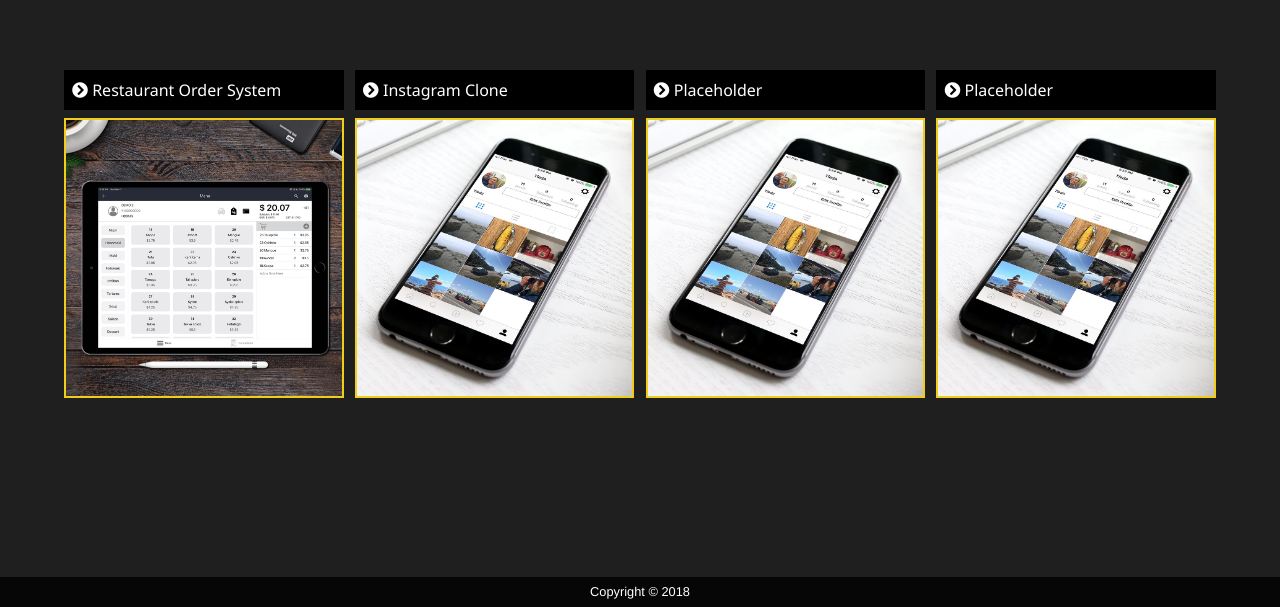
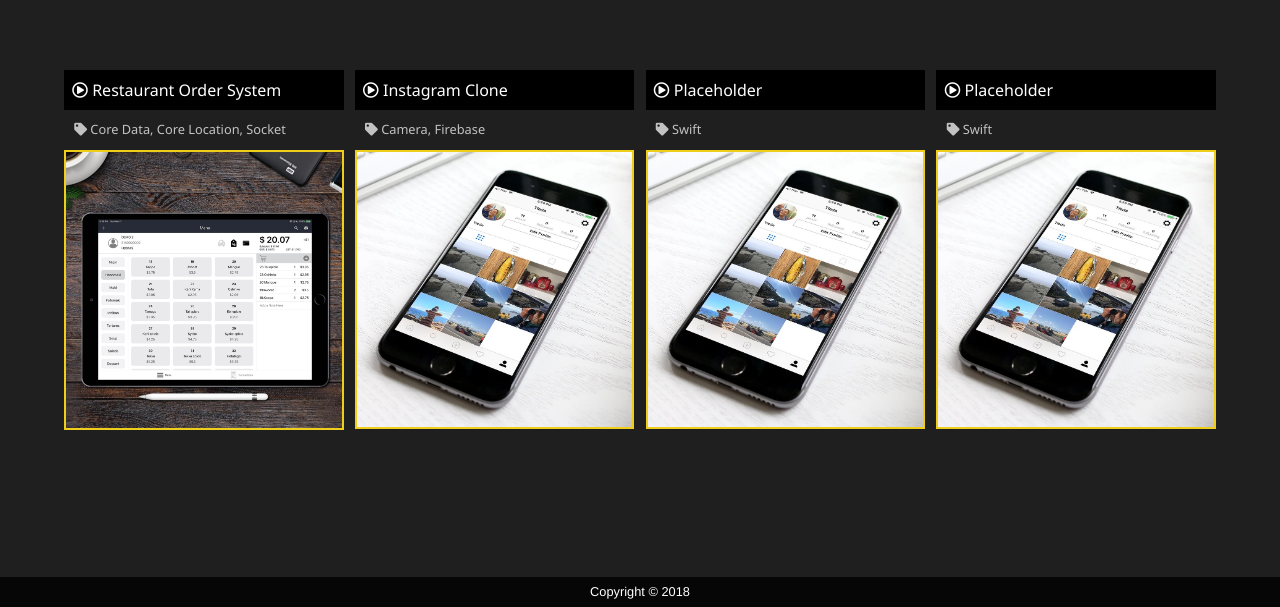
Before and after one commit to weitieda/personal-portfolio-website, a website: page dist/work.html in a window 1280 px wide. Shown: the part 206-813 px from the top of the page. Drawn offline with Linux system fonts and the light colour scheme.

Commit message:
about / work.html updated

```diff
--- a/package.json
+++ b/package.json
@@ -3,12 +3,15 @@
   "version": "1.0.0",
   "description": "weitieda.com",
   "main": "index.js",
+  "homepage": "https://weitieda.github.io/portfolio",
   "dependencies": {
+    "gh-pages": "^2.0.1",
     "node-sass": "^4.10.0"
   },
   "devDependencies": {},
   "scripts": {
-    "sass": "node-sass -w scss/ -o dist/css/ --recursive"
+    "sass": "node-sass -w scss/ -o dist/css/ --recursive",
+    "deploy": "gh-pages -d dist"
   },
   "author": "Tieda Wei",
   "license": "MIT"
--- a/scss/_mobile.scss
+++ b/scss/_mobile.scss
@@ -46,7 +46,7 @@
     transform: translate3d(100%, 0, 0);
 
     .portrait {
-      background: url('../img/portrait_small.jpg');
+      background: url("../img/portrait_small.jpg");
       width: 150px;
       height: 150px;
     }
@@ -54,12 +54,13 @@
 
   .about-info {
     grid-template-areas:
-      'bioimage'
-      'bio'
-      'job1'
-      'job2'
-      'job3';
+      "bioimage"
+      "bio"
+      "job1"
+      "job2"
+      "job3";
 
+    text-align: left;
     grid-template-columns: 1fr;
   }
 
@@ -77,7 +78,7 @@
     }
 
     .lg-heading {
-      margin-top:1rem;
+      margin-top: 1rem;
       font-size: 5rem;
     }
   }
--- a/scss/main.scss
+++ b/scss/main.scss
@@ -109,6 +109,16 @@ main {
   grid-gap: 0.7rem;
   grid-template-columns: repeat(3, 1fr);
 
+  p {
+    margin: 0;
+    // padding-left: 0.5em;
+    // margin-left: 0.5rem;
+    padding: 0.8em;
+    font-size: 0.8em;
+    // font-weight: 500;
+    color: rgba(236, 236, 236, 0.795);
+  }
+
   img {
     width: 100%;
     border: 2px $secondary-color solid;
@@ -125,7 +135,7 @@ main {
 .btn {
   display: block;
   padding: 0.5rem 0.5rem;
-  margin-bottom: 0.5rem;
+  // margin-bottom: 0.5rem;
   &:hover {
     background: $secondary-color;
     color: set-text-color($secondary-color);
```
Also changed, not shown: dist/about.html, dist/css/main.css, dist/work.html, 1 other file.
